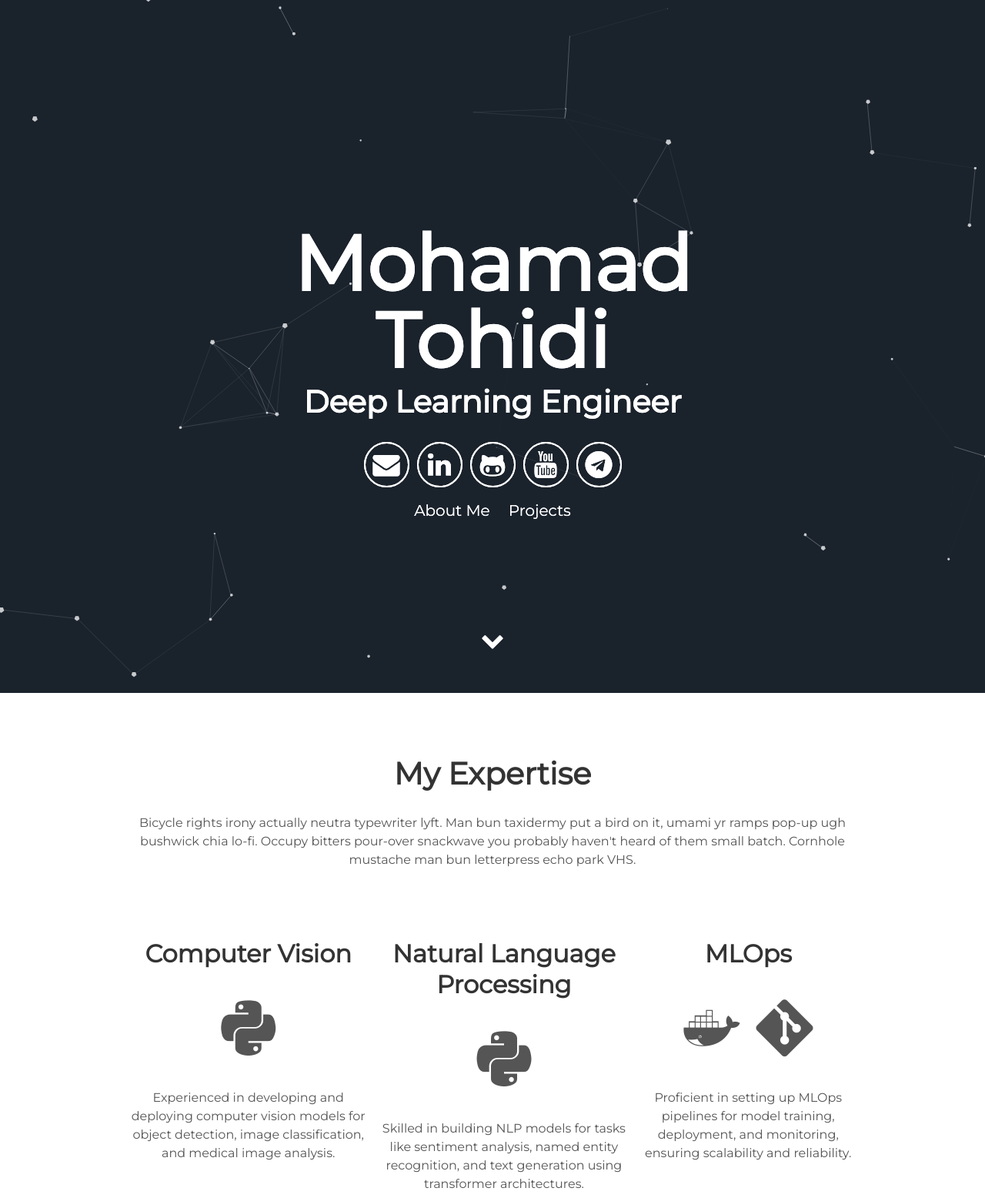
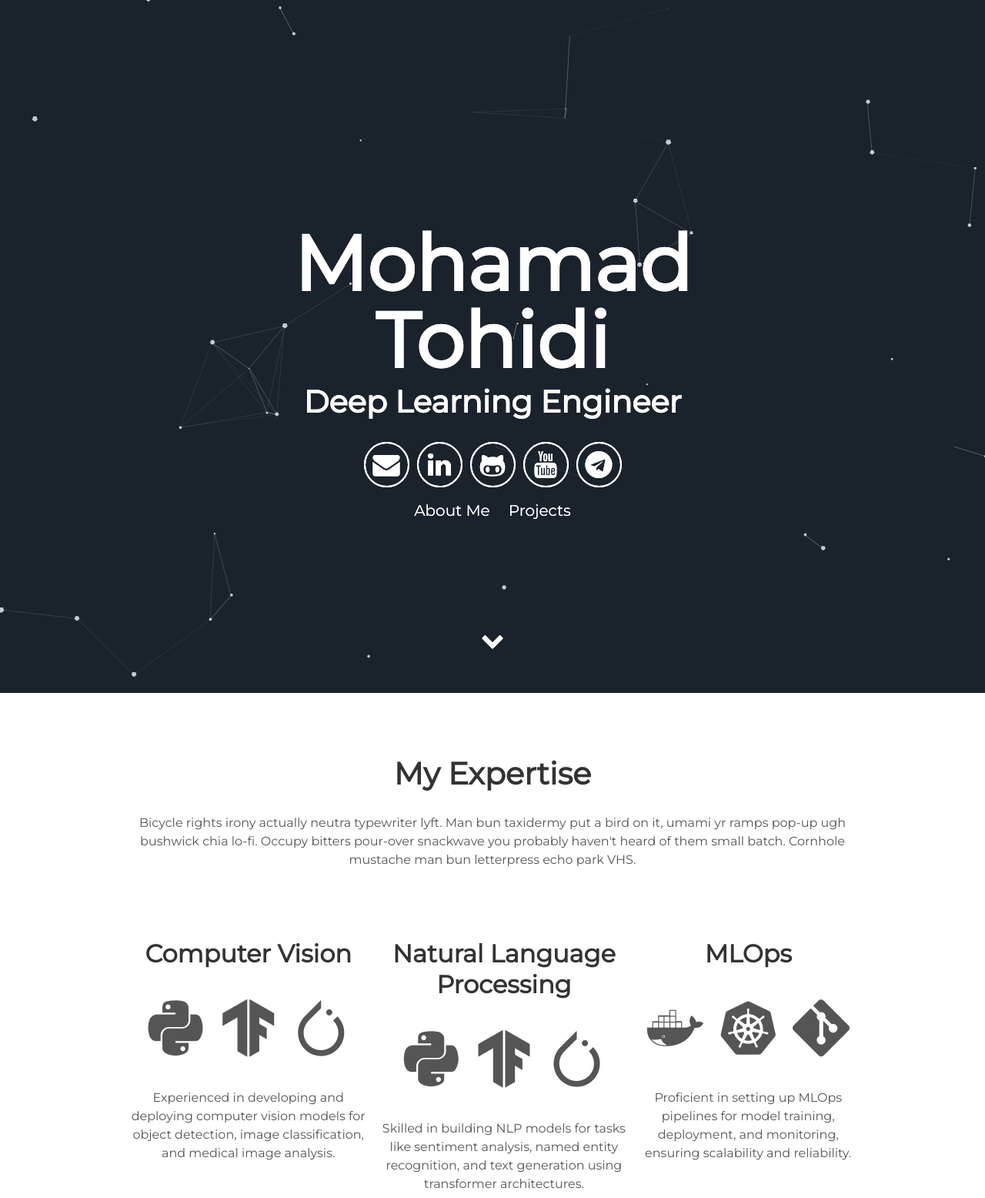
Before and after one commit to mohamad-tohidi/mohamad-tohidi.github.io, a Jekyll site: the page built from index.html, in a window 1280 px wide. Shown: the top 1556 px of the page at 77% size. Built offline with Jekyll 4.4.1, drawn with Linux system fonts in a browser that asks for light colours; grey boxes are pictures that could not be loaded.

Commit message:
Adding the icons

```diff
--- a/_includes/head.html
+++ b/_includes/head.html
@@ -7,4 +7,5 @@
   <meta name="description" content="{% if page.description %}{{ page.description | strip_html | strip_newlines | truncate: 160 }}{% else %}{{ site.description }}{% endif %}">
 
   <link rel="stylesheet" href="{{ "/assets/css/main.css" | prepend: site.baseurl }}">
+  <link rel="stylesheet" href="https://cdn.jsdelivr.net/gh/devicons/devicon@latest/devicon.min.css">
 </head>
```
